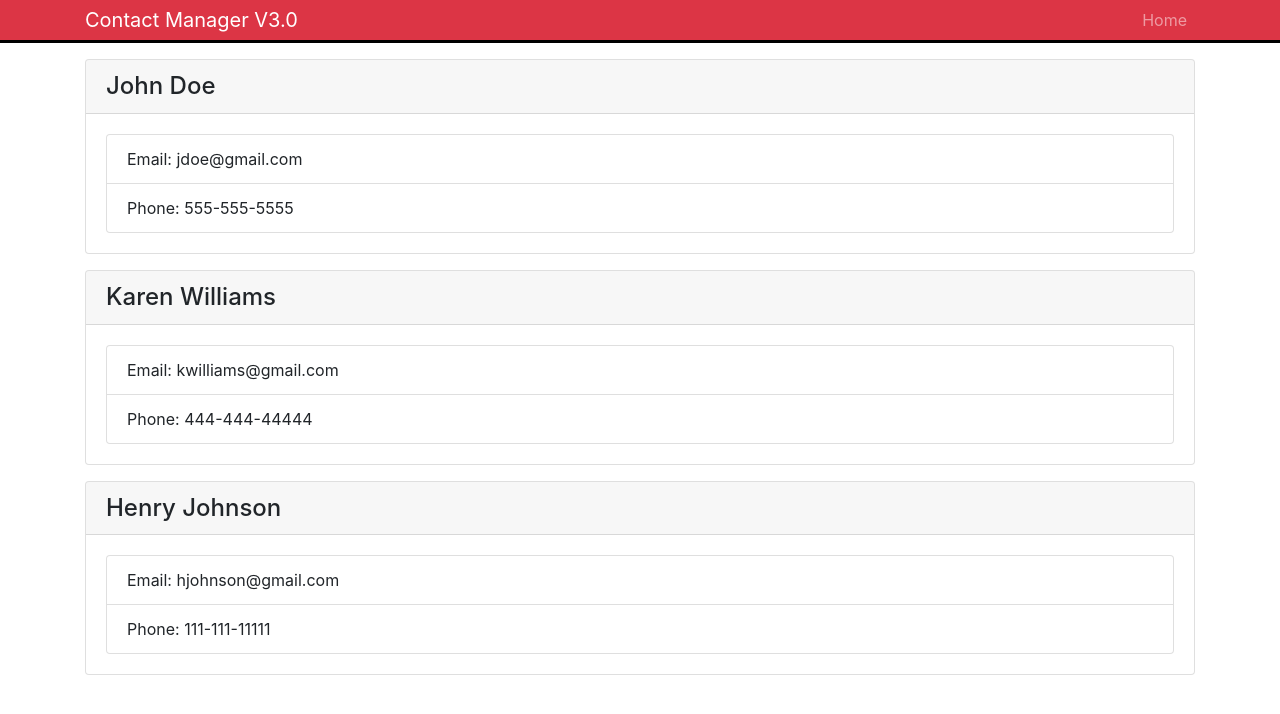
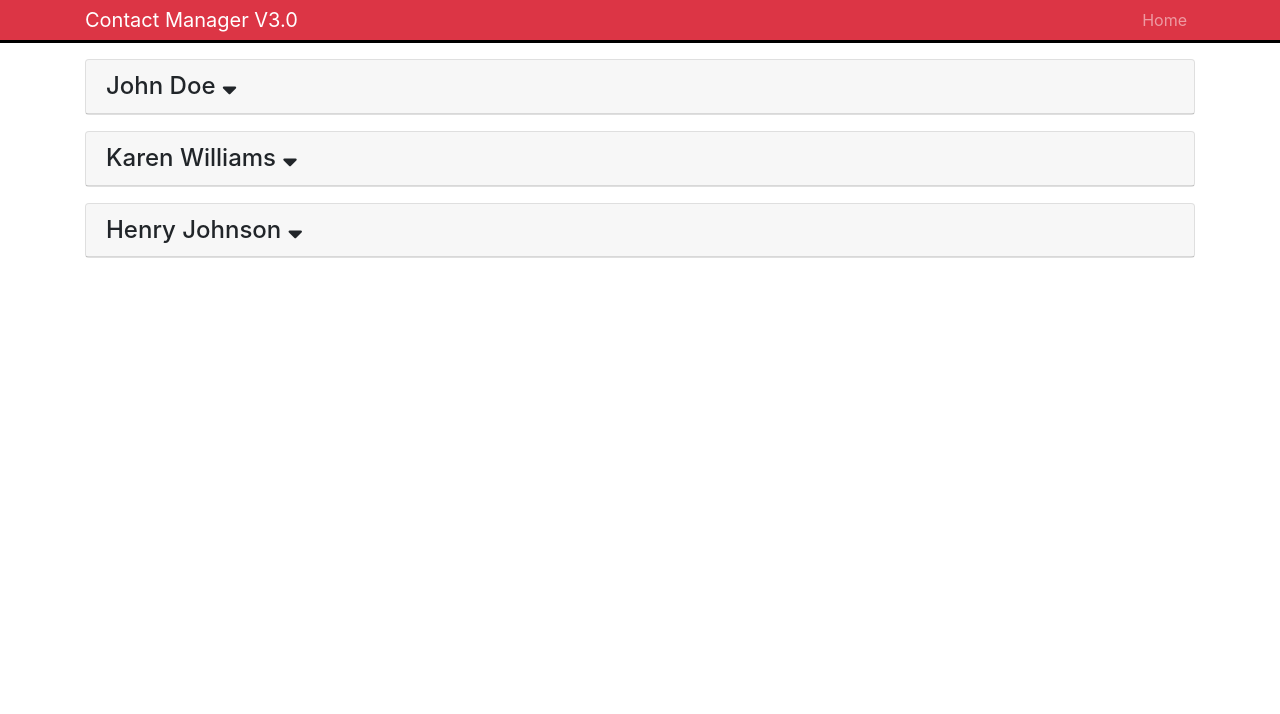
Before and after one commit to DMai90/contact-manager-v3, a React (Create React App) app: page / in a window 1280 px wide. Shown: the top 714 px of the page. Built offline with nearby package versions, Linux system fonts and the light colour scheme.

Commit message:
Added state to Contact component

```diff
--- a/package.json
+++ b/package.json
@@ -4,6 +4,7 @@
   "private": true,
   "dependencies": {
     "bootstrap": "^4.2.1",
+    "font-awesome": "^4.7.0",
     "react": "^16.7.0",
     "react-dom": "^16.7.0",
     "react-scripts": "2.1.3"
--- a/public/index.html
+++ b/public/index.html
@@ -9,6 +9,12 @@
     />
     <meta name="theme-color" content="#000000" />
     <link rel="manifest" href="%PUBLIC_URL%/manifest.json" />
+    <link
+      rel="stylesheet"
+      href="https://use.fontawesome.com/releases/v5.7.1/css/all.css"
+      integrity="sha384-fnmOCqbTlWIlj8LyTjo7mOUStjsKC4pOpQbqyi7RrhN7udi9RwhKkMHpvLbHG9Sr"
+      crossorigin="anonymous"
+    />
     <title>Contact Manager V3.0</title>
   </head>
   <body>
--- a/src/components/Contact.js
+++ b/src/components/Contact.js
@@ -2,17 +2,29 @@ import React, { Component } from 'react';
 import PropTypes from 'prop-types';
 
 class Contact extends Component {
+  state = {
+    showContactInfo: false
+  };
+  onShowClick = e => {
+    this.setState({ showContactInfo: !this.state.showContactInfo });
+  };
   render() {
     const { name, email, phone } = this.props.contact;
+    const { showContactInfo } = this.state;
+
     return (
       <div className="card mb-3">
-        <h4 className="card-header">{name}</h4>
+        <h4 className="card-header">
+          {name} <i onClick={this.onShowClick} className="fas fa-sort-down" />
+        </h4>
+        {showContactInfo ? (
           <div className="card-body">
             <ul className="list-group">
               <li className="list-group-item">Email: {email}</li>
               <li className="list-group-item">Phone: {phone}</li>
             </ul>
           </div>
+        ) : null}
       </div>
     );
   }
--- a/src/components/Contacts.js
+++ b/src/components/Contacts.js
@@ -28,11 +28,11 @@ class Contacts extends Component {
   render() {
     const { contacts } = this.state;
     return (
-      <div>
+      <React.Fragment>
         {contacts.map(contact => (
           <Contact key={contact.id} contact={contact} />
         ))}
-      </div>
+      </React.Fragment>
     );
   }
 }
```
Also changed, not shown: 1 other file (tests, documents, lock files or other folders). Lines whose indentation alone changed are shown as unchanged.
